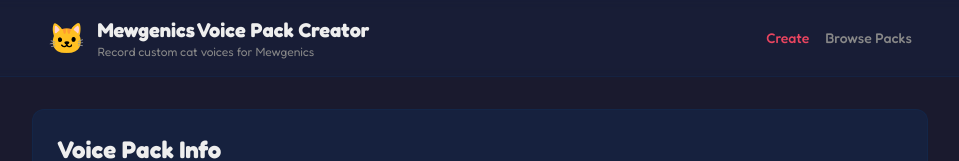
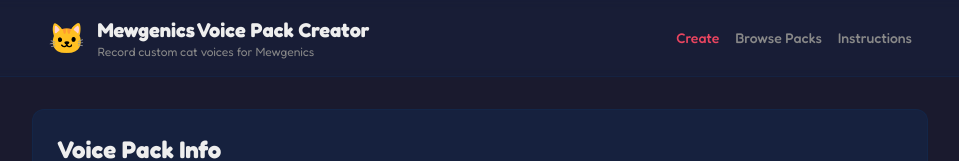
Before and after one commit to bobloy/MewVoice, a React (Vite) app in the folder client/: page / in a window 1280 px wide. Shown: the top 161 px of the page, without its empty margins (160-1119 px from the left). Built offline with nearby package versions, Linux system fonts and the light colour scheme.

Commit message:
Add instructions page

```diff
--- a/client/src/App.tsx
+++ b/client/src/App.tsx
@@ -1,8 +1,9 @@
 import { useState } from 'react';
 import { PackBuilder } from '@/components/pack-builder/PackBuilder';
 import { LibraryBrowser } from '@/components/library/LibraryBrowser';
+import { InstructionsPage } from '@/components/instructions/InstructionsPage';
 
-type Page = 'create' | 'browse';
+type Page = 'create' | 'browse' | 'instructions';
 
 function App() {
   const [page, setPage] = useState<Page>('create');
@@ -36,13 +37,23 @@
             >
               Browse Packs
             </button>
+            <button
+              onClick={() => setPage('instructions')}
+              className={`font-medium text-sm transition-colors ${
+                page === 'instructions' ? 'text-mew-accent' : 'text-mew-muted hover:text-mew-text'
+              }`}
+            >
+              Instructions
+            </button>
           </nav>
         </div>
       </header>
 
       {/* Main content */}
       <main className="px-4 py-8">
-        {page === 'create' ? <PackBuilder /> : <LibraryBrowser />}
+        {page === 'create' && <PackBuilder />}
+        {page === 'browse' && <LibraryBrowser />}
+        {page === 'instructions' && <InstructionsPage />}
       </main>
 
       {/* Footer */}
```
